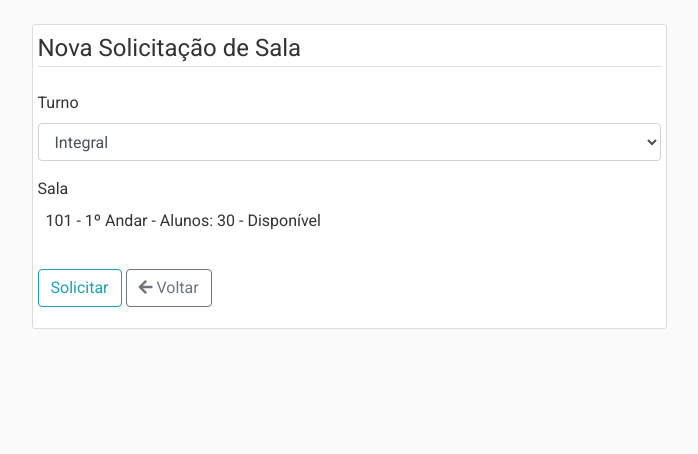
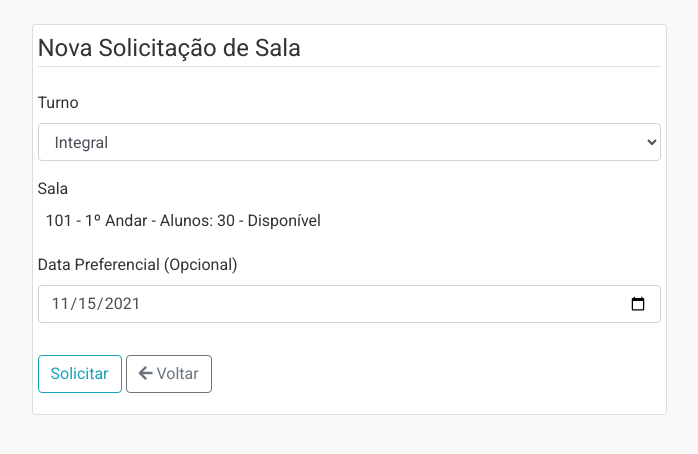
Before and after one commit to DWNeo/UniGerencia, a Flask app: page /solicitacoes/nova/sala in a window 1280 px wide. Shown: the part 56-510 px from the top of the page, without its empty margins (291-989 px from the left). Run offline with Flask 2, Linux system fonts and the light colour scheme; a user stored in the database is signed in; data comes from the database, SQL or seed files in the repository; both versions use the stored data as it was after the commit; some libraries are stand-ins or nearby versions.

Commit message:
Adição do campo de data preferencial

```diff
--- a/app/models.py
+++ b/app/models.py
@@ -73,6 +73,7 @@ class Solicitacao(db.Model):
     status = db.Column(db.String(20), nullable=False, default='Solicitado')
     data_abertura = db.Column(db.DateTime, nullable=False,
                               default=datetime.now().astimezone(fuso_horario))
+    data_preferencial = db.Column(db.DateTime, nullable=True)
     data_entrega = db.Column(db.DateTime, nullable=True)
     data_devolucao = db.Column(db.DateTime, nullable=True)
     data_cancelamento = db.Column(db.DateTime, nullable=True)
--- a/app/solicitacoes/forms.py
+++ b/app/solicitacoes/forms.py
@@ -1,7 +1,11 @@
+from datetime import datetime, date
+
 from flask_wtf import FlaskForm
-from wtforms import StringField, SubmitField, SelectField, BooleanField
-from wtforms.validators import DataRequired, Length, InputRequired
+from wtforms import StringField, SubmitField, SelectField
+from wtforms.validators import DataRequired, InputRequired, ValidationError
+from wtforms.fields.html5 import DateField
 
+from app import fuso_horario
 
 class SolicitacaoEquipamentoForm(FlaskForm):
 
@@ -11,7 +15,14 @@ class SolicitacaoEquipamentoForm(FlaskForm):
                  ('Noturno', 'Noturno')])
     tipo_equipamento = SelectField('Tipo de Equipamento', choices=[(-1, "")],
         validators=[InputRequired()], coerce=int)
+    data_preferencial = DateField('Data Preferencial (Opcional)',
+        default=datetime.now().astimezone(fuso_horario))
     submit = SubmitField('Solicitar')
+
+    def validate_data_preferencial(self, data_preferencial):
+        if data_preferencial.data < datetime.now().astimezone(fuso_horario).date():
+            raise ValidationError('A data preferencial não pode ser antes\
+                da data de hoje.')
 
 
 class SolicitacaoSalaForm(FlaskForm):
@@ -22,7 +33,14 @@ class SolicitacaoSalaForm(FlaskForm):
                  ('Noturno', 'Noturno')])
     sala = SelectField('Sala', coerce=int, choices=[(-1, "")],
         validators=[InputRequired()])
+    data_preferencial = DateField('Data Preferencial (Opcional)',
+        default=datetime.now().astimezone(fuso_horario))
     submit = SubmitField('Solicitar')
+
+    def validate_data_preferencial(self, data_preferencial):
+        if data_preferencial.data < datetime.now().astimezone(fuso_horario).date():
+            raise ValidationError('A data preferencial não pode ser antes\
+                da data de hoje.')
 
 
 class ConfirmaSolicitacaoEquipamentoForm(FlaskForm):
@@ -37,6 +55,8 @@ class ConfirmaSolicitacaoEquipamentoForm(FlaskForm):
         render_kw={'disabled':''})
     equipamento = SelectField('Equipamento',
         validators=[InputRequired()], choices=[(-1, "")], coerce=int)
+    data_preferencial = DateField('Data Preferencial',
+        render_kw={'disabled':''})
     submit = SubmitField('Confirmar')
 
 
@@ -47,4 +67,6 @@ class ConfirmaSolicitacaoSalaForm(FlaskForm):
     data_abertura = StringField('Data de Abertura', render_kw={'disabled':''})
     turno = StringField('Turno', render_kw={'disabled':''})
     sala_solicitada = StringField('Sala Solicitada', render_kw={'disabled':''})
+    data_preferencial = DateField('Data Preferencial',
+        render_kw={'disabled':''})
     submit = SubmitField('Confirmar')
--- a/app/solicitacoes/views.py
+++ b/app/solicitacoes/views.py
@@ -40,6 +40,7 @@ def nova_solicitacao_equipamento():
                                   tipo_eqp_id=form.tipo_equipamento.data,
                                   turno=form.turno.data,
                                   usuario_id=current_user.id,
+                                  data_preferencial=form.data_preferencial.data,
                                   status=status)
 
         db.session.add(solicitacao)
@@ -63,6 +64,7 @@ def nova_solicitacao_sala():
         flash('Não há salas cadastradas para solicitar.', 'warning')
         return redirect(url_for('principal.inicio'))
     if form.validate_on_submit():
+        print(form.data_preferencial.data)
         sala = Sala.query.filter_by(
             id=form.sala.data).filter_by(ativo=True).first_or_404()
         if sala.status != 'Disponível':
@@ -76,6 +78,7 @@ def nova_solicitacao_sala():
                                   turno=form.turno.data,
                                   usuario_id=current_user.id,
                                   sala_id=sala.id,
+                                  data_preferencial=form.data_preferencial.data,
                                   status=status)
         db.session.add(solicitacao)
         db.session.commit()
@@ -108,9 +111,10 @@ def confirma_solicitacao(solicitacao_id):
         elif request.method == 'GET':
             form.autor.data = solicitacao.autor.nome
             form.identificacao.data = solicitacao.autor.identificacao
-            form.data_abertura.data = solicitacao.data_abertura.strftime('%d-%m-%Y %H:%M:%S')
+            form.data_abertura.data = solicitacao.data_abertura.strftime('%d/%m/%Y %H:%M:%S')
             form.turno.data = solicitacao.turno
             form.sala_solicitada.data = solicitacao.sala
+            form.data_preferencial.data = solicitacao.data_preferencial
         return render_template('solicitacoes/confirmar_solicitacao_sala.html',
                                title='Confirmar Solicitação de Sala', form=form,
                                legend='Confirmar Solicitação de Sala',
@@ -142,10 +146,11 @@ def confirma_solicitacao(solicitacao_id):
         elif request.method == 'GET':
             form.autor.data = solicitacao.autor.nome
             form.identificacao.data = solicitacao.autor.identificacao
-            form.data_abertura.data = solicitacao.data_abertura.strftime('%d-%m-%Y %H:%M:%S')
+            form.data_abertura.data = solicitacao.data_abertura.strftime('%d/%m/%Y %H:%M:%S')
             form.turno.data = solicitacao.turno
             form.tipo_equipamento.data = solicitacao.tipo_eqp.nome
             form.qtd_disponivel.data = solicitacao.tipo_eqp.qtd_disponivel
+            form.data_preferencial.data = solicitacao.data_preferencial
         return render_template('solicitacoes/confirmar_solicitacao_equipamento.html',
                                title='Confirmar Solicitação de Equipamento',
                                form=form, solicitacao=solicitacao,
--- a/app/templates/solicitacoes/nova_solicitacao_sala.html
+++ b/app/templates/solicitacoes/nova_solicitacao_sala.html
@@ -31,6 +31,19 @@
                     {{ form.sala(class="form-control") }}
                 {% endif %}
             </div>
+            <div class="form-group">
+                {{ form.data_preferencial.label(class="form-control-label") }}
+                {% if form.data_preferencial.errors %}
+                    {{ form.data_preferencial(class="form-control is-invalid") }}
+                    <div class="invalid-feedback">
+                        {% for error in form.data_preferencial.errors %}
+                            <span>{{ error }}</span>
+                        {% endfor %}
+                    </div>
+                {% else %}
+                    {{ form.data_preferencial(class="form-control") }}
+                {% endif %}
+            </div>
         </fieldset>
         <div class="form-group">
             {{ form.submit(class="btn btn-outline-info") }}
```
Also changed, not shown: app/templates/solicitacoes/confirmar_solicitacao_equipamento.html (+13 -0 lines), app/templates/solicitacoes/confirmar_solicitacao_sala.html (+13 -0 lines), app/templates/solicitacoes/nova_solicitacao_equipamento.html (+13 -0 lines), app/site.db.
